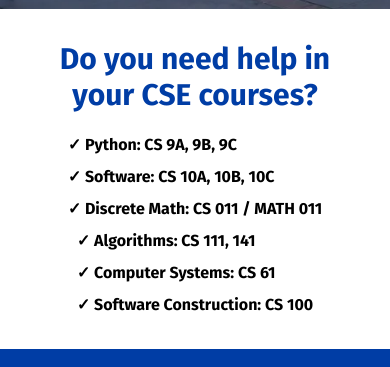
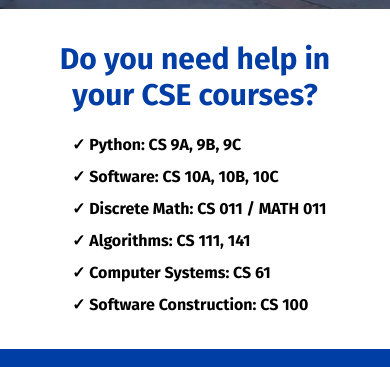
Before and after one commit to acm-ucr/cse-ula, a Next.js app: page / in a window 390 px wide. Shown: the part 907-1274 px from the top of the page. Built offline with nearby package versions, Linux system fonts and the light colour scheme.

Commit message:
intial animation commit

```diff
--- a/src/components/home/HelpInCourses.tsx
+++ b/src/components/home/HelpInCourses.tsx
@@ -1,23 +1,81 @@
+"use client";
+
 import Header from "@/components/Header";
-const HelpInCourses = () => {
+import { motion, type Variants } from "framer-motion";
+
+const headerFromLeft: Variants = {
+  hidden: { opacity: 0, x: -28 },
+  show: { opacity: 1, x: 0, transition: { duration: 0.5, ease: "easeOut" } },
+};
+
+const listFromLeft: Variants = {
+  hidden: { opacity: 0, x: -24 },
+  show: (delay = 0) => ({
+    opacity: 1,
+    x: 0,
+    transition: {
+      duration: 0.4,
+      ease: "easeOut",
+      when: "beforeChildren",
+      staggerChildren: 0.08,
+      delayChildren: 0.1,
+      delay,
+    },
+  }),
+};
+
+const itemFromLeft: Variants = {
+  hidden: { opacity: 0, x: -16 },
+  show: { opacity: 1, x: 0, transition: { duration: 0.3, ease: "easeOut" } },
+};
+
+export default function HelpInCourses() {
   return (
     <div className="mx-auto w-full p-8">
-      <Header text="Do you need help in your CSE courses?" />
-      <div className="mt-5 grid grid-cols-1 justify-items-center gap-2 font-semibold md:grid-cols-2 md:gap-14 md:text-lg">
-        <ul className="space-y-2">
-          <li>✓ Python: CS 9A, 9B, 9C</li>
-          <li>✓ Software: CS 10A, 10B, 10C</li>
-          <li>✓ Discrete Math: CS 011 / MATH 011</li>
-        </ul>
-
-        <ul className="space-y-2">
-          <li>✓ Algorithms: CS 111, 141</li>
-          <li>✓ Computer Systems: CS 61</li>
-          <li>✓ Software Construction: CS 100</li>
-        </ul>
+      <motion.div
+        initial="hidden"
+        whileInView="show"
+        viewport={{ once: true, amount: 0.35 }}
+        variants={headerFromLeft}
+      >
+        <Header text="Do you need help in your CSE courses?" />
+      </motion.div>
+      <div className="mt-5 grid grid-cols-1 justify-items-start gap-2 pl-10 font-semibold md:grid-cols-2 md:justify-items-center md:gap-14 md:pl-0 md:text-lg">
+        <motion.ul
+          className="space-y-2"
+          initial="hidden"
+          whileInView="show"
+          viewport={{ once: true, amount: 0.25 }}
+          variants={listFromLeft}
+          custom={0}
+        >
+          <motion.li variants={itemFromLeft}>✓ Python: CS 9A, 9B, 9C</motion.li>
+          <motion.li variants={itemFromLeft}>
+            ✓ Software: CS 10A, 10B, 10C
+          </motion.li>
+          <motion.li variants={itemFromLeft}>
+            ✓ Discrete Math: CS 011 / MATH 011
+          </motion.li>
+        </motion.ul>
+        <motion.ul
+          className="space-y-2"
+          initial="hidden"
+          whileInView="show"
+          viewport={{ once: true, amount: 0.25 }}
+          variants={listFromLeft}
+          custom={0.3}
+        >
+          <motion.li variants={itemFromLeft}>
+            ✓ Algorithms: CS 111, 141
+          </motion.li>
+          <motion.li variants={itemFromLeft}>
+            ✓ Computer Systems: CS 61
+          </motion.li>
+          <motion.li variants={itemFromLeft}>
+            ✓ Software Construction: CS 100
+          </motion.li>
+        </motion.ul>
       </div>
     </div>
   );
-};
-
-export default HelpInCourses;
+}
```
